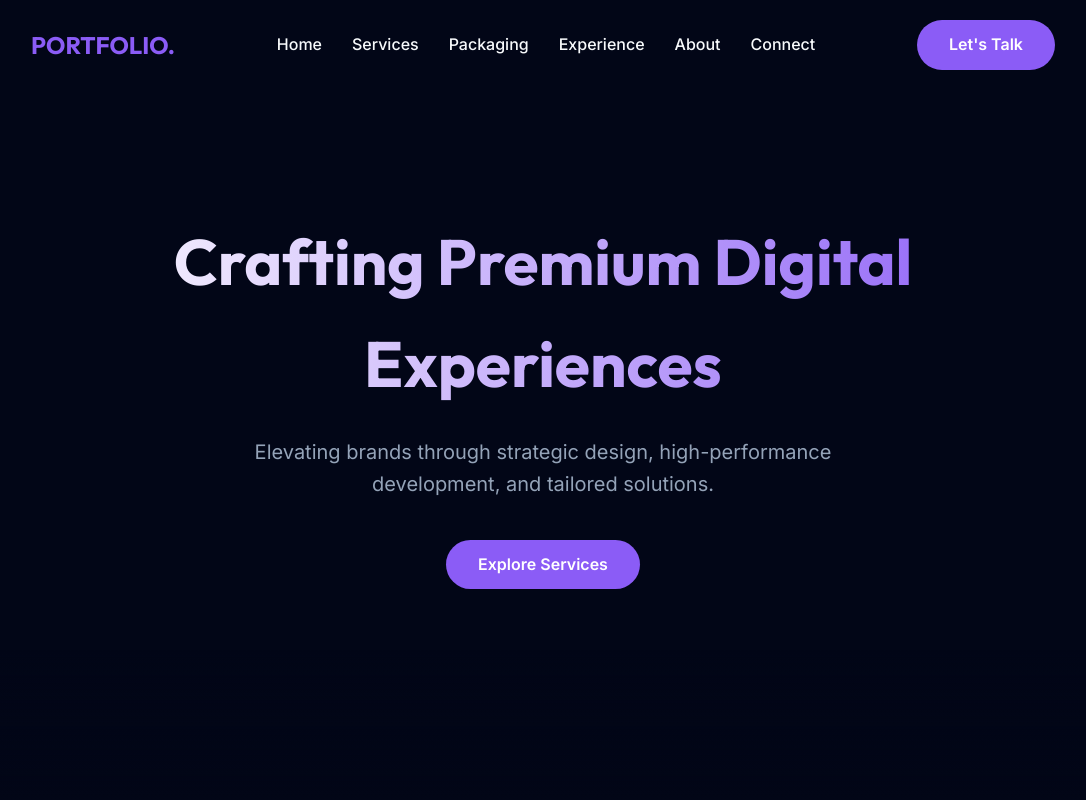
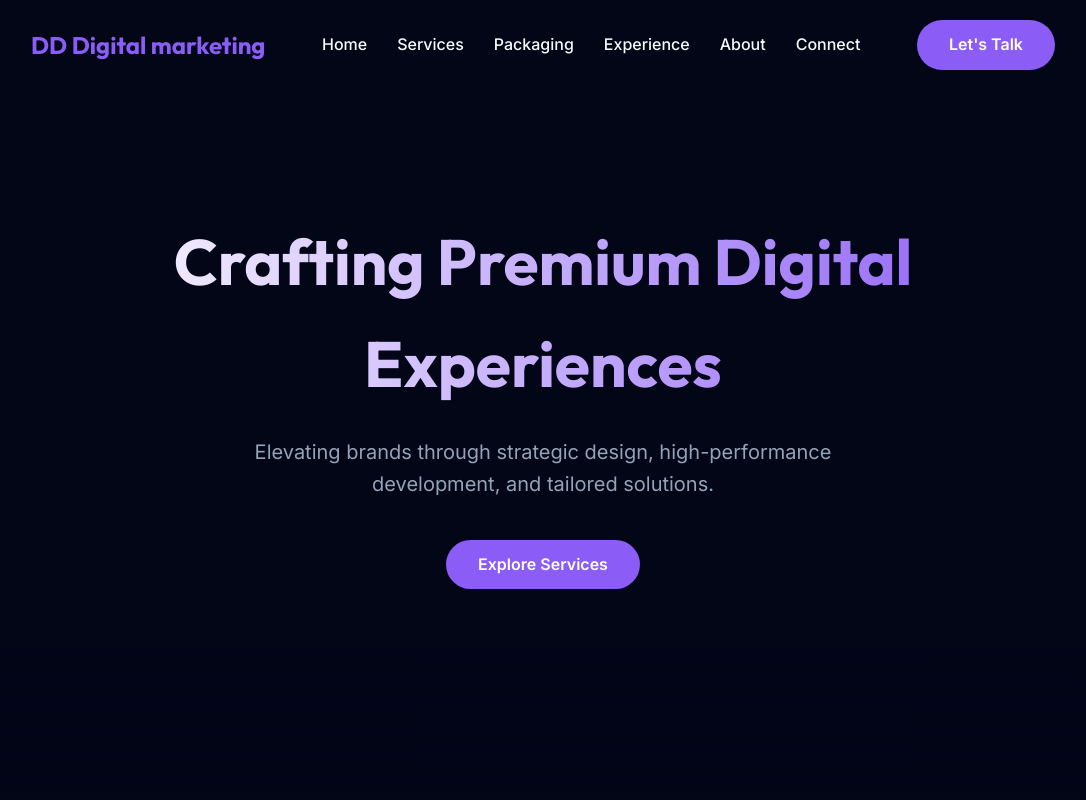
Before and after one commit to DHARANI-hub-creator/DM-portfolio, a website built with Vite: page index.html in a window 1280 px wide. Shown: the top 800 px of the page, without its empty margins (97-1183 px from the left). Built offline with nearby package versions, Linux system fonts and the light colour scheme; files whose address does not match are found by name.

Commit message:
Update index.html

```diff
--- a/index.html
+++ b/index.html
@@ -14,7 +14,7 @@
 <body>
 
     <nav id="navbar">
-        <a href="#" class="logo">PORTFOLIO.</a>
+        <a href="#" class="logo">DD Digital marketing</a>
         <ul class="nav-links">
             <li><a href="#home">Home</a></li>
             <li><a href="#services">Services</a></li>
```
